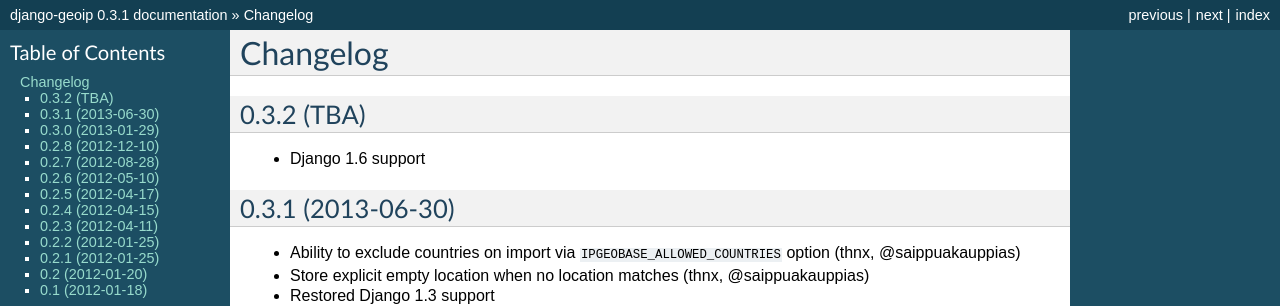
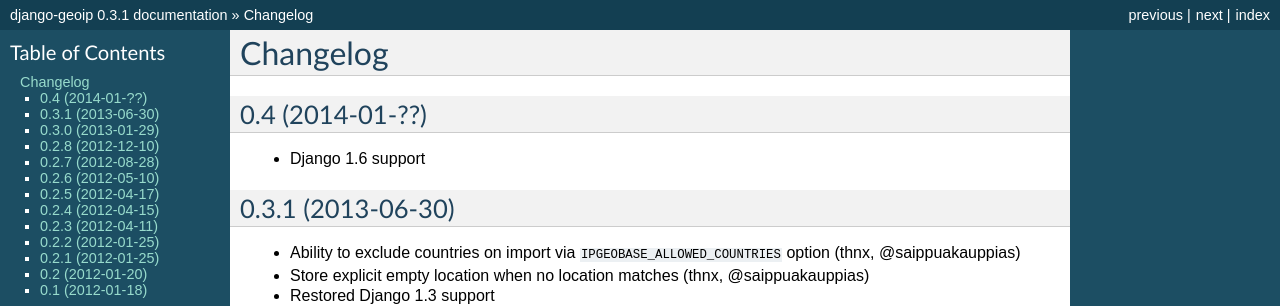
Before and after one commit to futurecolors/django-geoip, a Sphinx documentation site: the page built from docs/changelog.rst, in a window 1280 px wide. Shown: the top 306 px of the page. Built offline with Sphinx 7.4.7, drawn with Linux system fonts in a browser that asks for light colours.

```diff
--- a/docs/changelog.rst
+++ b/docs/changelog.rst
@@ -1,8 +1,8 @@
 Changelog
 =========
 
-0.3.2 (TBA)
------------
+0.4 (2014-01-??)
+----------------
 * Django 1.6 support
 
 
```
Also changed, not shown: .travis.yml, 1 other file.
